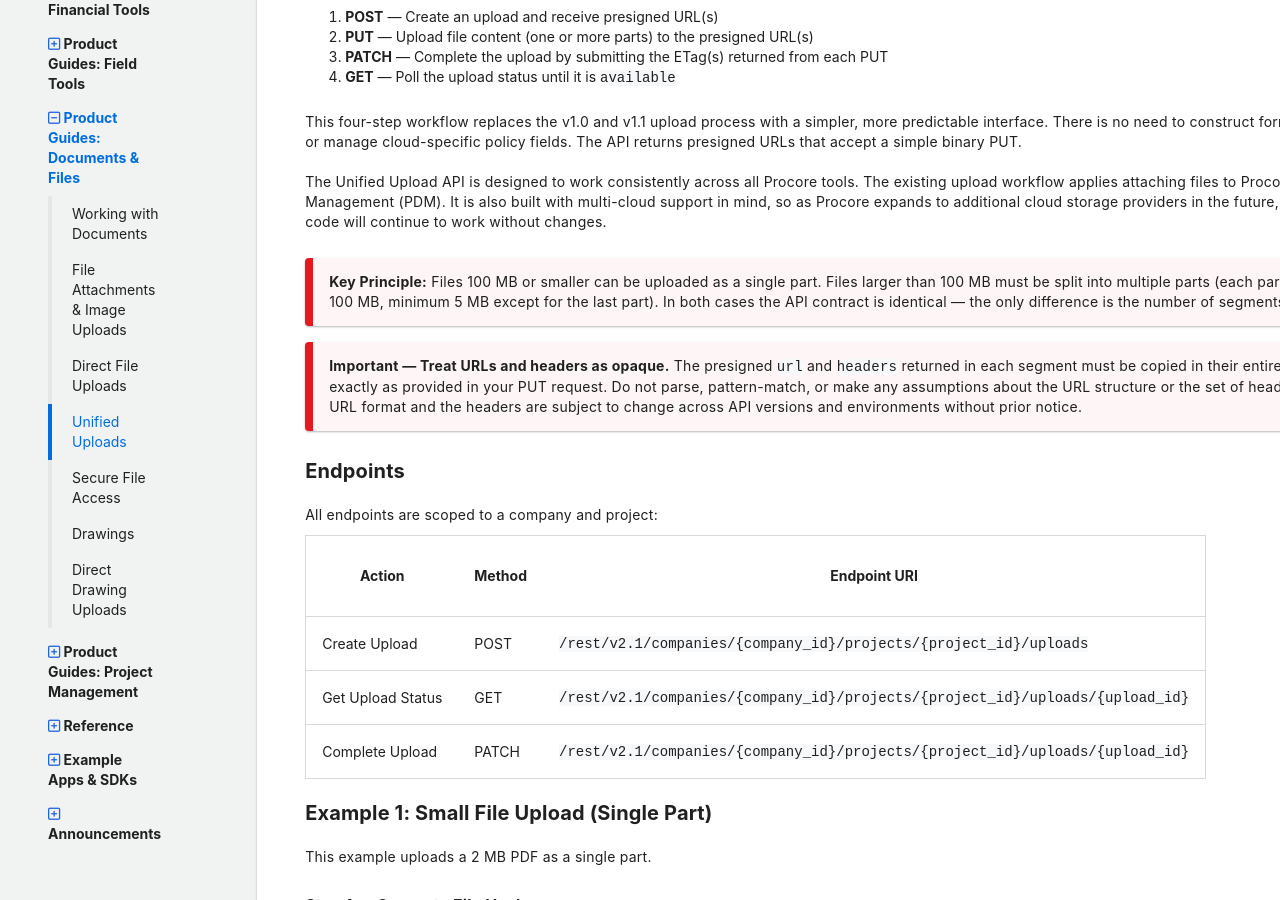
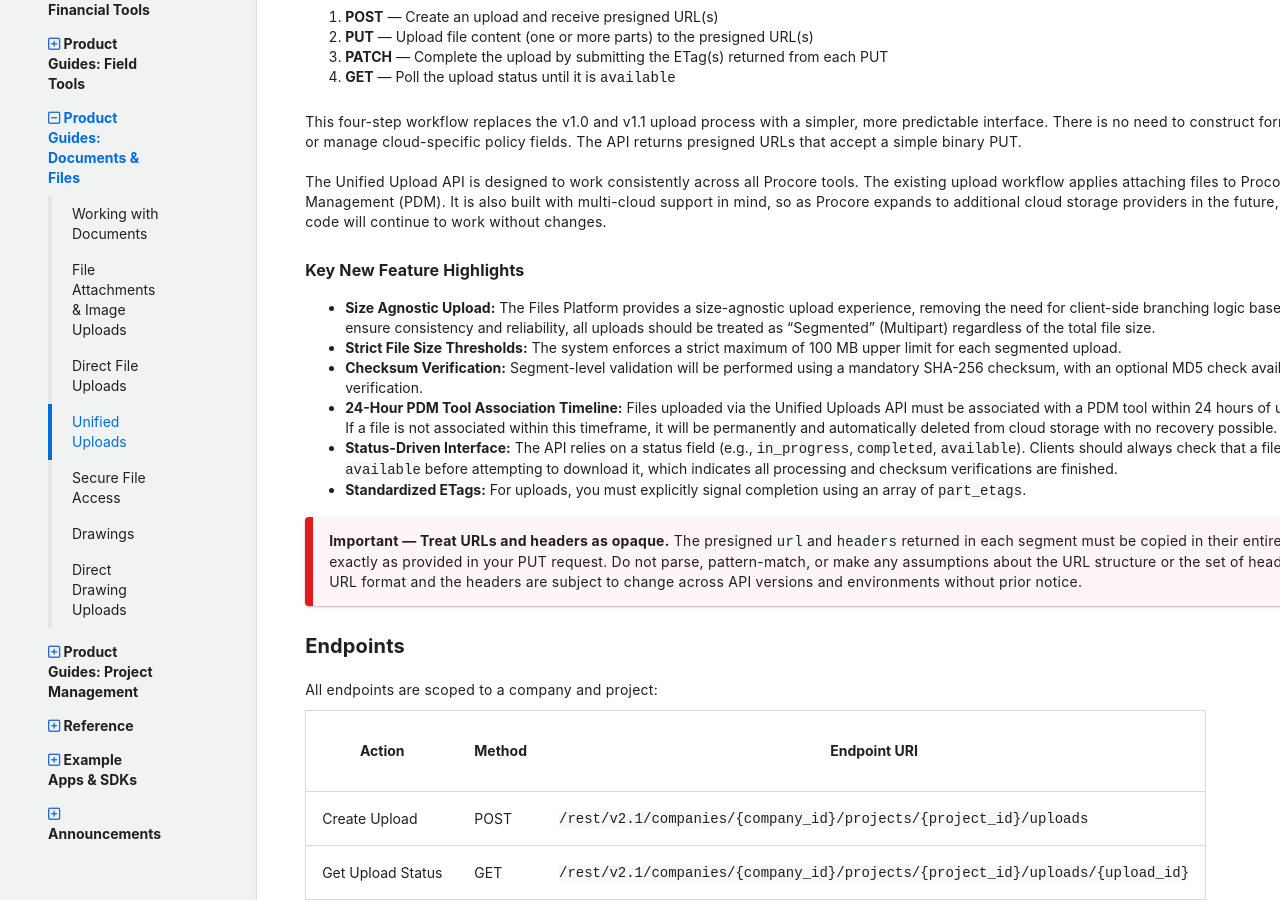
Before and after one commit to procore/documentation, a Jekyll site: the page built from tutorials/tutorial_unified_uploads.md, in a window 1280 px wide and 900 px high, scrolled down 358 px. Built offline with Jekyll 4.4.1, drawn with Linux system fonts in a browser that asks for light colours; comment, search, counter and statistics services are not loaded.

Commit message:
docs: replace key principle with feature highlights section
Made-with: Cursor

```diff
--- a/tutorials/tutorial_unified_uploads.md
+++ b/tutorials/tutorial_unified_uploads.md
@@ -24,9 +24,14 @@ The Unified Upload API is designed to work consistently across all Procore tools
 The existing upload workflow applies attaching files to Procore Document Management (PDM).
 It is also built with multi-cloud support in mind, so as Procore expands to additional cloud storage providers in the future, your integration code will continue to work without changes.
 
-> **Key Principle:** Files 100 MB or smaller can be uploaded as a single part.
-> Files larger than 100 MB must be split into multiple parts (each part can be at most 100 MB, minimum 5 MB except for the last part).
-> In both cases the API contract is identical — the only difference is the number of segments.
+### Key New Feature Highlights
+
+- **Size Agnostic Upload:** The Files Platform provides a size-agnostic upload experience, removing the need for client-side branching logic based on file size. To ensure consistency and reliability, all uploads should be treated as "Segmented" (Multipart) regardless of the total file size.
+- **Strict File Size Thresholds:** The system enforces a strict maximum of 100 MB upper limit for each segmented upload.
+- **Checksum Verification:** Segment-level validation will be performed using a mandatory SHA-256 checksum, with an optional MD5 check available for additional verification.
+- **24-Hour PDM Tool Association Timeline:** Files uploaded via the Unified Uploads API must be associated with a PDM tool within 24 hours of upload initialization. If a file is not associated within this timeframe, it will be permanently and automatically deleted from cloud storage with no recovery possible.
+- **Status-Driven Interface:** The API relies on a status field (e.g., `in_progress`, `completed`, `available`). Clients should always check that a file's status is `available` before attempting to download it, which indicates all processing and checksum verifications are finished.
+- **Standardized ETags:** For uploads, you must explicitly signal completion using an array of `part_etags`.
 
 > **Important — Treat URLs and headers as opaque.**
 > The presigned `url` and `headers` returned in each segment must be copied in their entirety and used exactly as provided in your PUT request.
```
